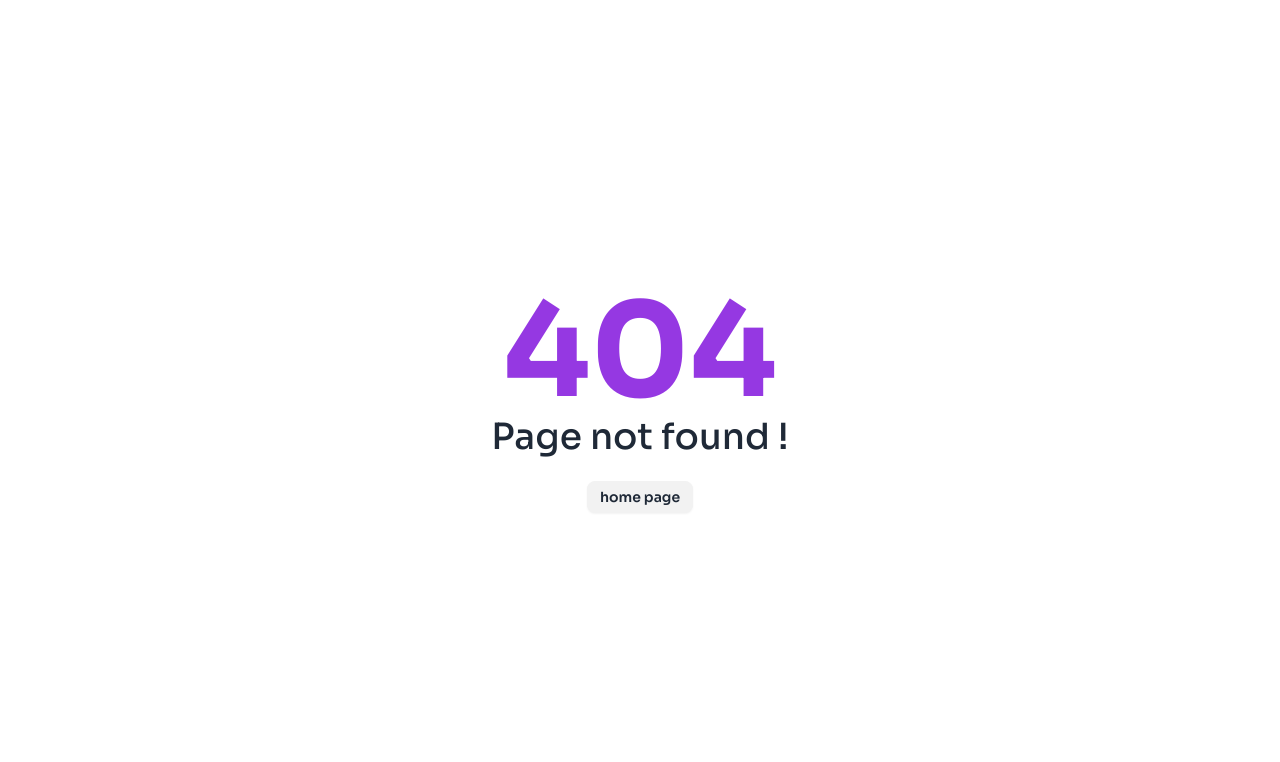
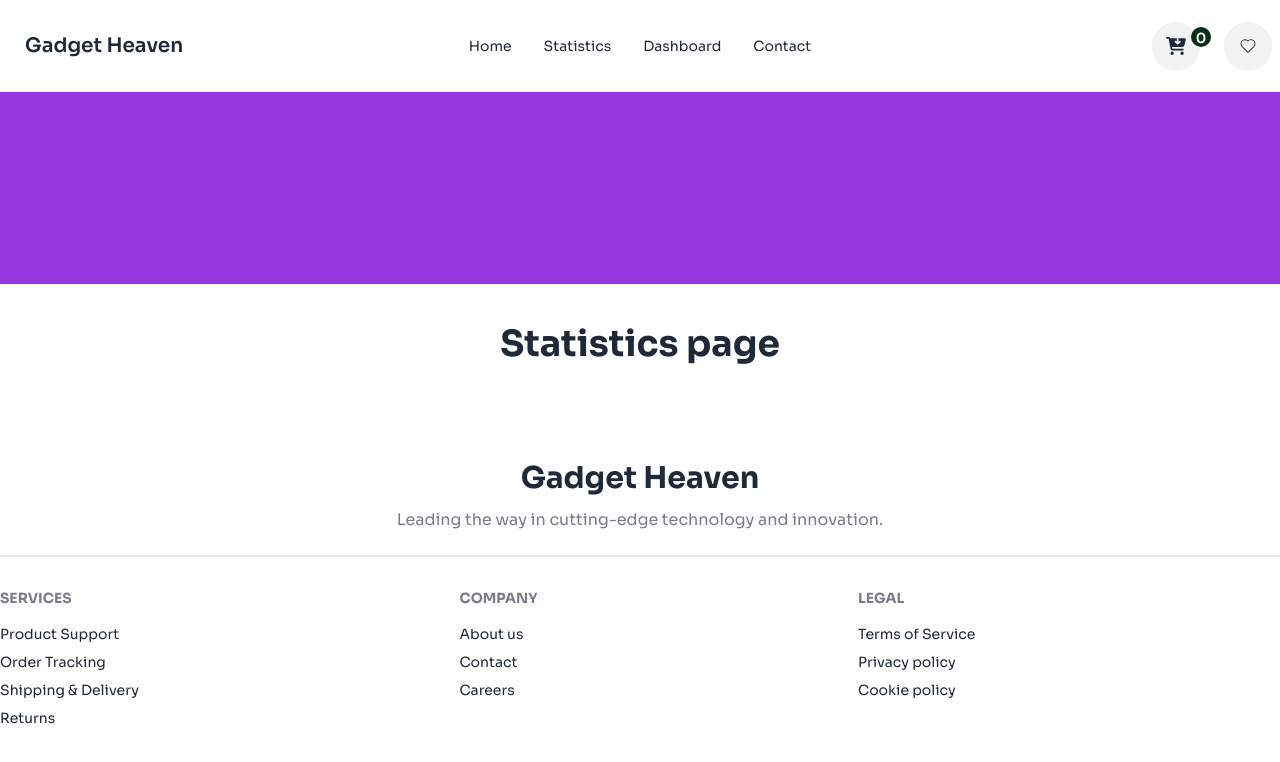
Before and after one commit to programming-hero-web-course-4/b10a8-gadget-heaven-bikash-sarker-dev, a React (Vite) app: page /statistics in a window 1280 px wide. Before the commit this address had no page. Shown: the top 762 px of the page. Built offline with nearby package versions, Linux system fonts and the light colour scheme.

Commit message:
this is a add statistics page

```diff
--- a/src/components/header/navbar/Navbar.jsx
+++ b/src/components/header/navbar/Navbar.jsx
@@ -19,7 +19,10 @@ const Navbar = ({ pathCatch, scroll }) => {
         </Link>
       </li>
       <li>
-        <Link className={`${pathCatch === "/" ? "text-t-primary " : ""}`}>
+        <Link
+          to="/statistics"
+          className={`${pathCatch === "/" ? "text-t-primary " : ""}`}
+        >
           Statistics
         </Link>
       </li>
--- a/src/main.jsx
+++ b/src/main.jsx
@@ -14,6 +14,7 @@ import Dashboard from "./pages/Dashboard";
 import DetailsPage from "./pages/DetailsPage";
 import ErrorPage from "./pages/ErrorPage";
 import Home from "./pages/Home";
+import StatisticsPage from "./pages/StatisticsPage";
 
 const router = createBrowserRouter([
   {
@@ -71,6 +72,10 @@ const router = createBrowserRouter([
         path: "/contact",
         element: <ContactPage />,
       },
+      {
+        path: "/statistics",
+        element: <StatisticsPage />,
+      },
     ],
   },
 ]);
--- /dev/null
+++ b/src/pages/StatisticsPage.jsx
@@ -0,0 +1,21 @@
+import React from "react";
+import { Helmet, HelmetProvider } from "react-helmet-async";
+
+const StatisticsPage = () => {
+  return (
+    <div>
+      <HelmetProvider>
+        <Helmet>
+          <title>Statistics | Gadgets Heaven</title>
+        </Helmet>
+      </HelmetProvider>
+      <div>
+        <h1 className="text-center text-4xl my-10 font-bold">
+          Statistics page
+        </h1>
+      </div>
+    </div>
+  );
+};
+
+export default StatisticsPage;
```
